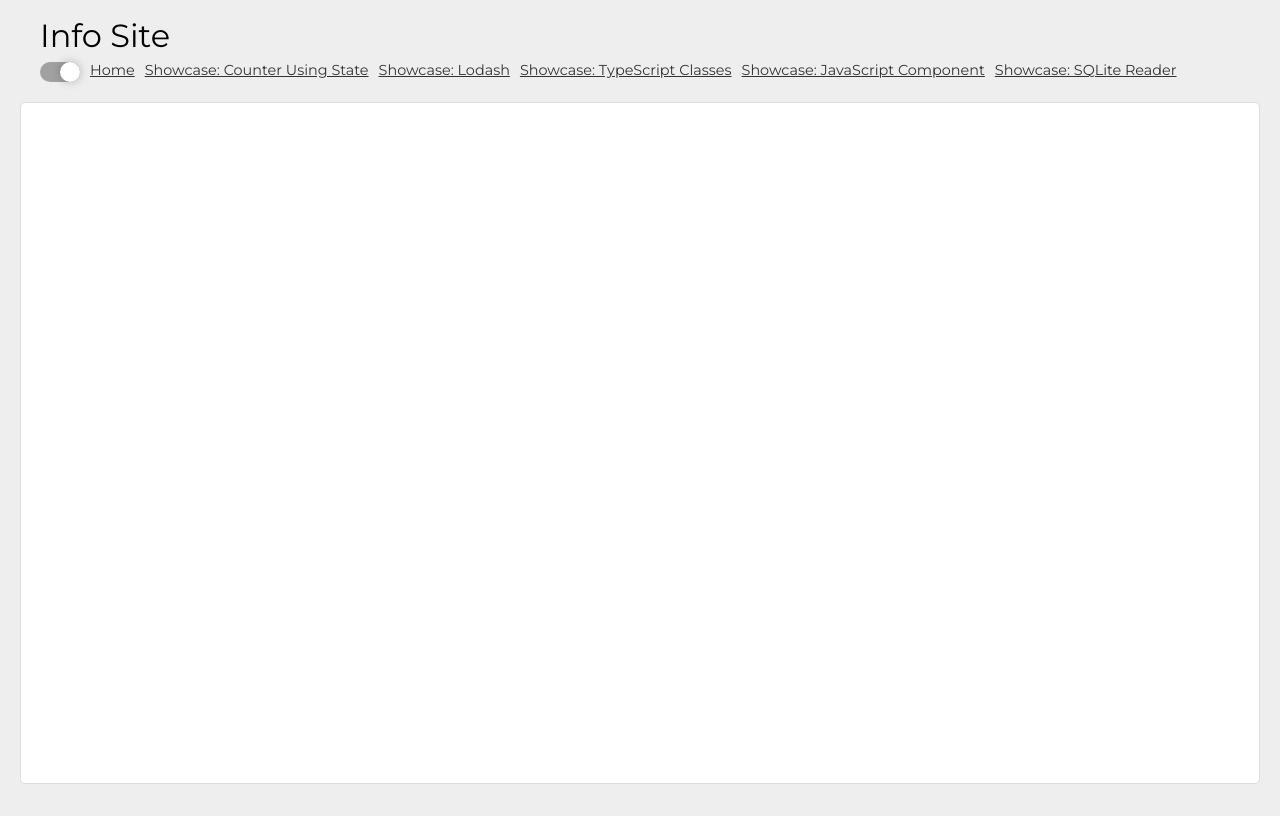
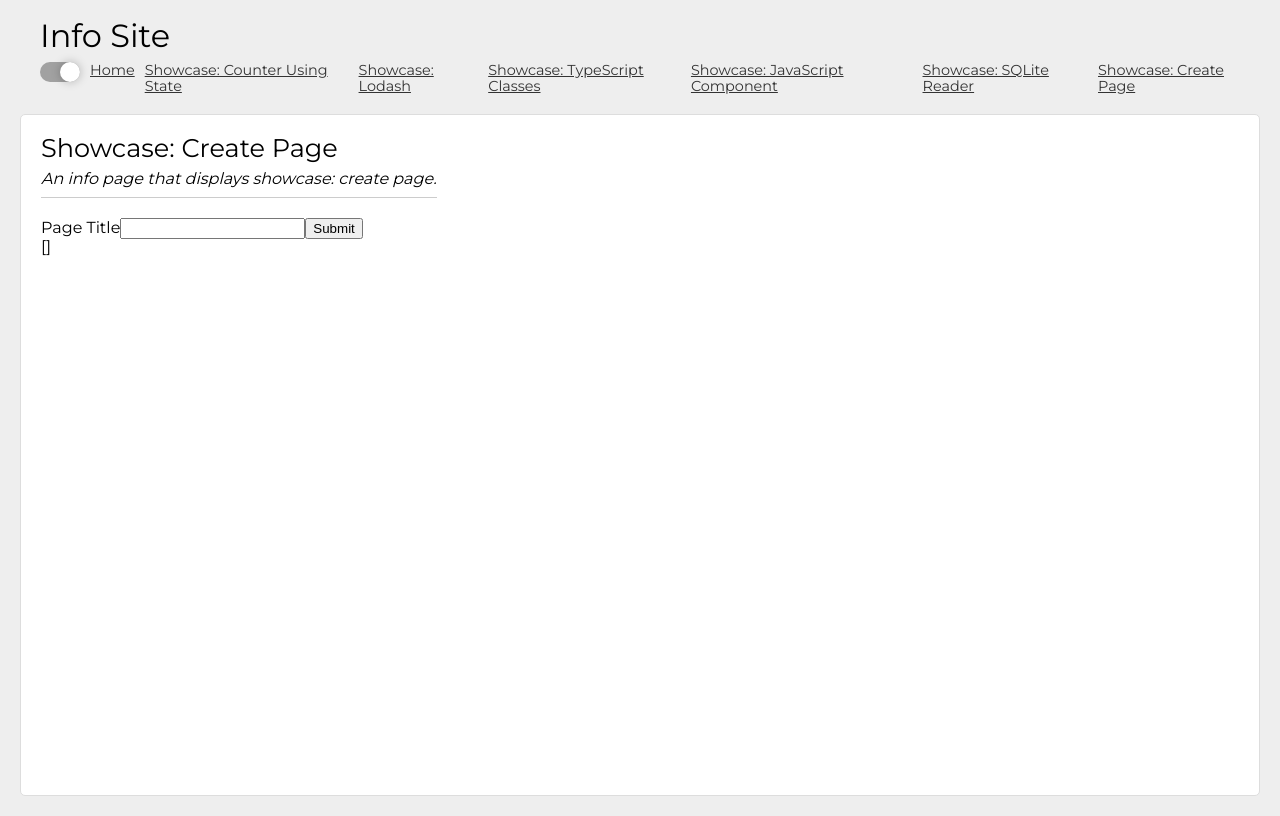
Before and after one commit to Entwickler-Club/dpodreact, a React (Create React App) app: page /showcaseCreatePage in a window 1280 px wide. Built offline with nearby package versions, Linux system fonts and the light colour scheme.

Commit message:
Make Create Page on front end (#29)
* initial changes

* create page "Create Page"

* make form and fetch

Co-authored-by: Edward Student <edwardstudent@tanguay.info>

```diff
--- /dev/null
+++ b/src/system/components/PageShowcaseCreatePage.tsx
@@ -0,0 +1,35 @@
+import { useState, useEffect } from 'react';
+import '../styles/showcaseCreatePage.scss';
+
+function PageShowcaseCreatePage() {
+	const [pageTitle, setPageTitle] = useState('');
+	useEffect(() => {
+	}, []);
+	const createPage = () => {
+		setPageTitle('changed');
+		fetch('http://localhost:5001/sqliteTest')
+			.then(response => response.json())
+			.then((data: any) => {
+				console.log(data);
+			});
+	}
+
+	const onPageTitleChange = (event: any) => {
+		setPageTitle(event.target.value);
+	}
+
+	return (
+		<div className="page page_showcaseCreatePage">
+			<h2 className="title">Showcase: Create Page</h2>
+			<p className="description">An info page that displays showcase: create page.</p>
+			<form>
+				<label htmlFor="pageTitle">Page Title</label>
+				<input type="text" value={pageTitle} onChange={onPageTitleChange} id="pageTitle" />
+				<button type="button" onClick={() => createPage()}>Submit</button>
+			</form>
+			[{pageTitle}]
+		</div>
+	)
+}
+
+export default PageShowcaseCreatePage;
--- a/src/system/components/Site.tsx
+++ b/src/system/components/Site.tsx
@@ -11,6 +11,7 @@ import PageShowcaseLodash from './PageShowcaseLodash'; // ::showcaseLodash
 import PageShowcaseTypeScriptClasses from './PageShowcaseTypeScriptClasses';// ::showcaseTypeScriptClasses
 import PageShowcaseJavaScriptComponent from './PageShowcaseJavaScriptComponent';// ::showcaseJavaScriptComponent
 import PageShowcaseSQLiteReader from './PageShowcaseSQLiteReader';// ::showcaseSQLiteReader
+import PageShowcaseCreatePage from './PageShowcaseCreatePage';// ::showcaseCreatePage
 
 function Site() {
 	const { isShowing, setIsShowing } = useContext(ShowContext);
@@ -48,6 +49,7 @@ function Site() {
 								<li><Link to='/showcaseTypeScriptClasses'>Showcase: TypeScript Classes</Link></li>{/* ::showcaseTypeScriptClasses */}
 								<li><Link to='/showcaseJavaScriptComponent'>Showcase: JavaScript Component</Link></li>{/* ::showcaseJavaScriptComponent */}
 								<li><Link to='/showcaseSQLiteReader'>Showcase: SQLite Reader</Link></li>{/* ::showcaseSQLiteReader */}
+								<li><Link to='/showcaseCreatePage'>Showcase: Create Page</Link></li>{/* ::showcaseCreatePage */}
 							</>
 						)}
 					</ul>
@@ -64,6 +66,7 @@ function Site() {
 						<Route path='/showcaseTypeScriptClasses'><PageShowcaseTypeScriptClasses /></Route>{/* ::showcaseTypeScriptClasses */}
 						<Route path='/showcaseJavaScriptComponent'><PageShowcaseJavaScriptComponent /></Route>{/* ::showcaseJavaScriptComponent */}
 						<Route path='/showcaseSQLiteReader'><PageShowcaseSQLiteReader /></Route>{/* ::showcaseSQLiteReader */}
+						<Route path='/showcaseCreatePage'><PageShowcaseCreatePage /></Route>{/* ::showcaseCreatePage */}
 					</Switch>
 				</section>
 			</div>
--- /dev/null
+++ b/src/system/styles/showcaseCreatePage.scss
@@ -0,0 +1,5 @@
+.page_showcaseCreatePage {
+    .message {
+        font-style: italic;
+    }
+}
```
Also changed, not shown: dev/github/graphics/notes.txt (added), 1 other file (tests, documents, lock files or other folders).
